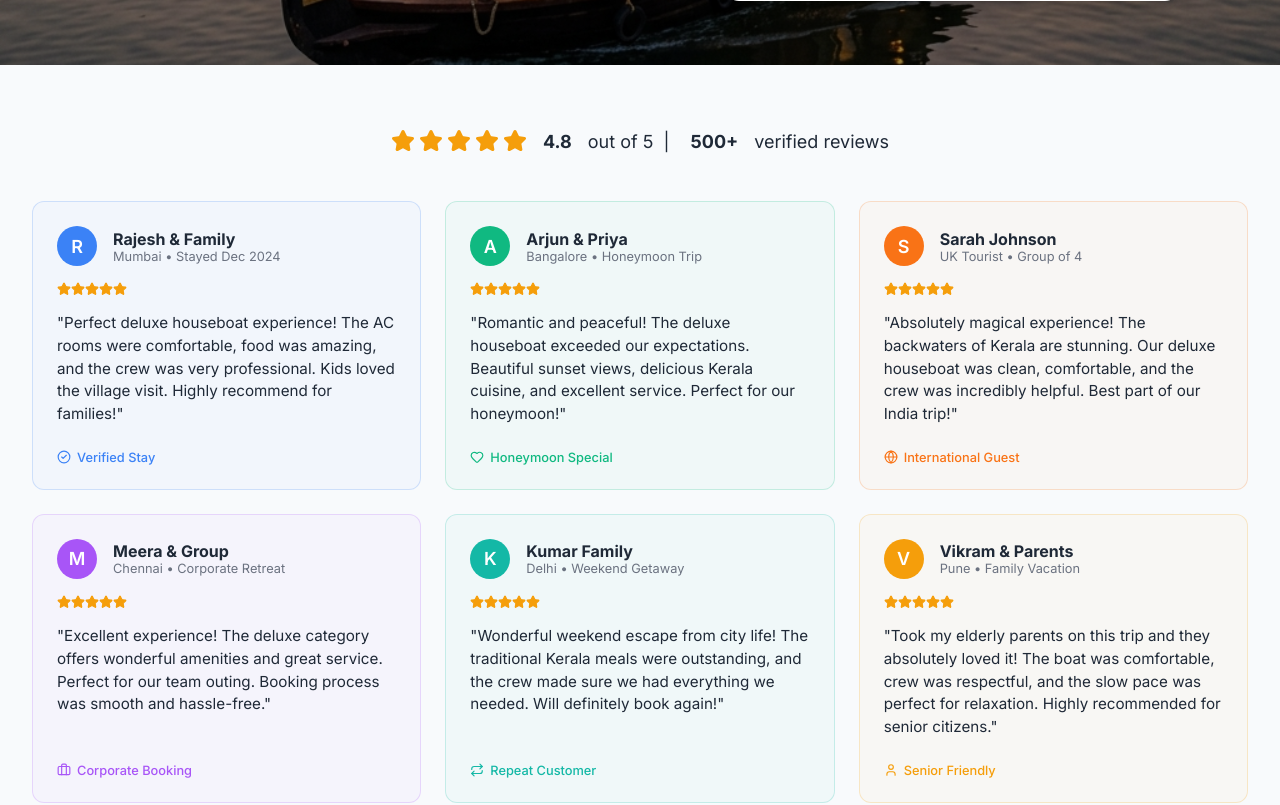
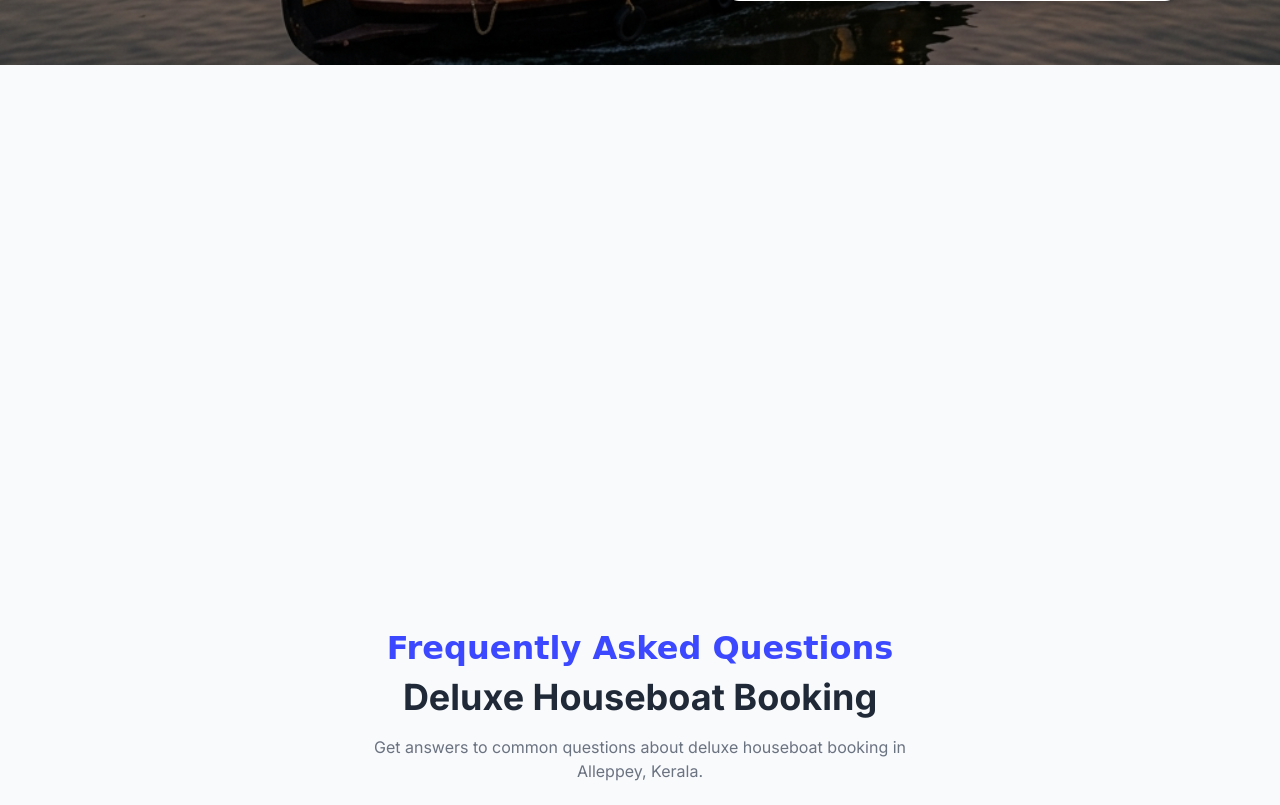
Before and after one commit to levinkurian00/houseboat-booking-app, a React (Vite) app: page / in a window 1280 px wide. Shown: the part 860-1665 px from the top of the page. Built offline with nearby package versions, Linux system fonts and the light colour scheme.

Commit message:
feat: Integrate live Google Reviews via Elfsight widget

```diff
--- a/index.html
+++ b/index.html
@@ -12,6 +12,9 @@
 
     <title>Book Your Dream Houseboat - Alleppey, Kerala</title>
     <meta name="description" content="Experience authentic Kerala luxury. Premium comfort meets authentic Kerala charm. Book your deluxe houseboat in Alleppey backwaters today." />
+
+    <!-- Elfsight Google Reviews Script -->
+    <script src="https://elfsightcdn.com/platform.js" async></script>
   </head>
   <body>
     <div id="root"></div>
--- a/package.json
+++ b/package.json
@@ -11,6 +11,7 @@
   },
   "dependencies": {
     "lucide-react": "^1.11.0",
+    "qrcode": "^1.5.4",
     "react": "^19.2.5",
     "react-dom": "^19.2.5"
   },
--- a/src/App.jsx
+++ b/src/App.jsx
@@ -100,32 +100,7 @@ Please share availability and details.`;
     '--hero-blend-mode': currentTheme.blendMode,
   };
 
-  const reviews = [
-    {
-      initials: 'R', name: 'Rajesh & Family', meta: 'Mumbai • Stayed Dec 2024', theme: 'theme-blue', badge: 'Verified Stay', badgeIcon: <CheckCircle2 size={14} />,
-      text: '"Perfect deluxe houseboat experience! The AC rooms were comfortable, food was amazing, and the crew was very professional. Kids loved the village visit. Highly recommend for families!"'
-    },
-    {
-      initials: 'A', name: 'Arjun & Priya', meta: 'Bangalore • Honeymoon Trip', theme: 'theme-green', badge: 'Honeymoon Special', badgeIcon: <Heart size={14} />,
-      text: '"Romantic and peaceful! The deluxe houseboat exceeded our expectations. Beautiful sunset views, delicious Kerala cuisine, and excellent service. Perfect for our honeymoon!"'
-    },
-    {
-      initials: 'S', name: 'Sarah Johnson', meta: 'UK Tourist • Group of 4', theme: 'theme-orange', badge: 'International Guest', badgeIcon: <Globe size={14} />,
-      text: '"Absolutely magical experience! The backwaters of Kerala are stunning. Our deluxe houseboat was clean, comfortable, and the crew was incredibly helpful. Best part of our India trip!"'
-    },
-    {
-      initials: 'M', name: 'Meera & Group', meta: 'Chennai • Corporate Retreat', theme: 'theme-purple', badge: 'Corporate Booking', badgeIcon: <Briefcase size={14} />,
-      text: '"Excellent experience! The deluxe category offers wonderful amenities and great service. Perfect for our team outing. Booking process was smooth and hassle-free."'
-    },
-    {
-      initials: 'K', name: 'Kumar Family', meta: 'Delhi • Weekend Getaway', theme: 'theme-teal', badge: 'Repeat Customer', badgeIcon: <Repeat size={14} />,
-      text: '"Wonderful weekend escape from city life! The traditional Kerala meals were outstanding, and the crew made sure we had everything we needed. Will definitely book again!"'
-    },
-    {
-      initials: 'V', name: 'Vikram & Parents', meta: 'Pune • Family Vacation', theme: 'theme-amber', badge: 'Senior Friendly', badgeIcon: <User size={14} />,
-      text: '"Took my elderly parents on this trip and they absolutely loved it! The boat was comfortable, crew was respectful, and the slow pace was perfect for relaxation. Highly recommended for senior citizens."'
-    }
-  ];
+  // Removed static reviews array since we are using Elfsight now
 
   const faqData = {
     'Deluxe Houseboat': [
@@ -421,47 +396,8 @@ Please share availability and details.`;
         </section>
 
         {/* Reviews Section */}
-        <section className="reviews-section">
-          <div className="reviews-header">
-            <div className="stars">
-              <Star fill="currentColor" size={24} />
-              <Star fill="currentColor" size={24} />
-              <Star fill="currentColor" size={24} />
-              <Star fill="currentColor" size={24} />
-              <Star fill="currentColor" size={24} />
-            </div>
-            <strong>4.8</strong> out of 5 &nbsp;|&nbsp; <strong>500+</strong> verified reviews
-          </div>
-
-          <div className="reviews-grid">
-            {reviews.map((review, idx) => (
-              <div key={idx} className={`review-card ${review.theme}`}>
-                <div className="reviewer-info">
-                  <div className="reviewer-avatar">
-                    {review.initials}
-                  </div>
-                  <div className="reviewer-details">
-                    <h4>{review.name}</h4>
-                    <p>{review.meta}</p>
-                  </div>
-                </div>
-
-                <div className="review-stars">
-                  <Star fill="currentColor" size={14} />
-                  <Star fill="currentColor" size={14} />
-                  <Star fill="currentColor" size={14} />
-                  <Star fill="currentColor" size={14} />
-                  <Star fill="currentColor" size={14} />
-                </div>
-
-                <p className="review-text">{review.text}</p>
-
-                <div className="review-badge">
-                  {review.badgeIcon} {review.badge}
-                </div>
-              </div>
-            ))}
-          </div>
+        <section className="reviews-section" style={{ minHeight: '500px' }}>
+          <div className="elfsight-app-88b398f6-613d-4ac2-821e-06e6df158390" data-elfsight-app-lazy="true"></div>
         </section>
 
         {/* FAQ Section */}
```
Also changed, not shown: qrcode.png (added), 1 other file (tests, documents, lock files or other folders).
